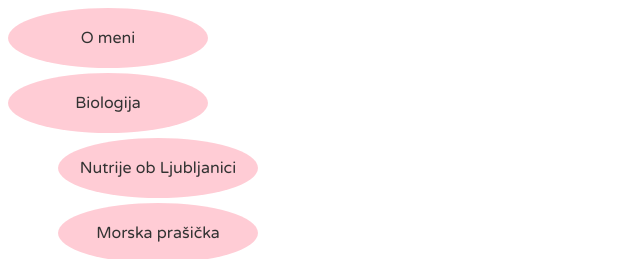
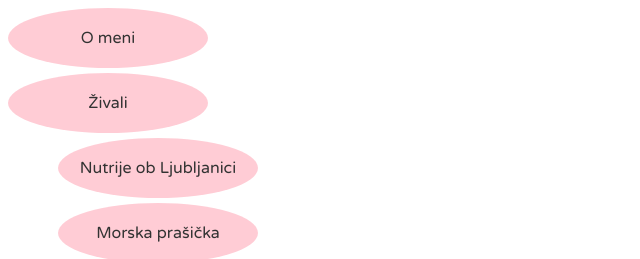
Before and after one commit to jannova/sola, a plain HTML site: page index.html in a window 1280 px wide. Shown: the top 259 px of the page, 0-640 px from the left. Drawn offline with Linux system fonts and the light colour scheme.

Commit message:
Update index.html

```diff
--- a/index.html
+++ b/index.html
@@ -56,7 +56,7 @@
 <body>
 	<ul class="kazalo" style="padding-left:0px;">
 		<li>O meni</li>
-		<li>Biologija</li>
+		<li>Živali</li>
 		<ul class="kazalo">
 			<li>Nutrije ob Ljubljanici</li>
 			<li>Morska prašička</li>
```
